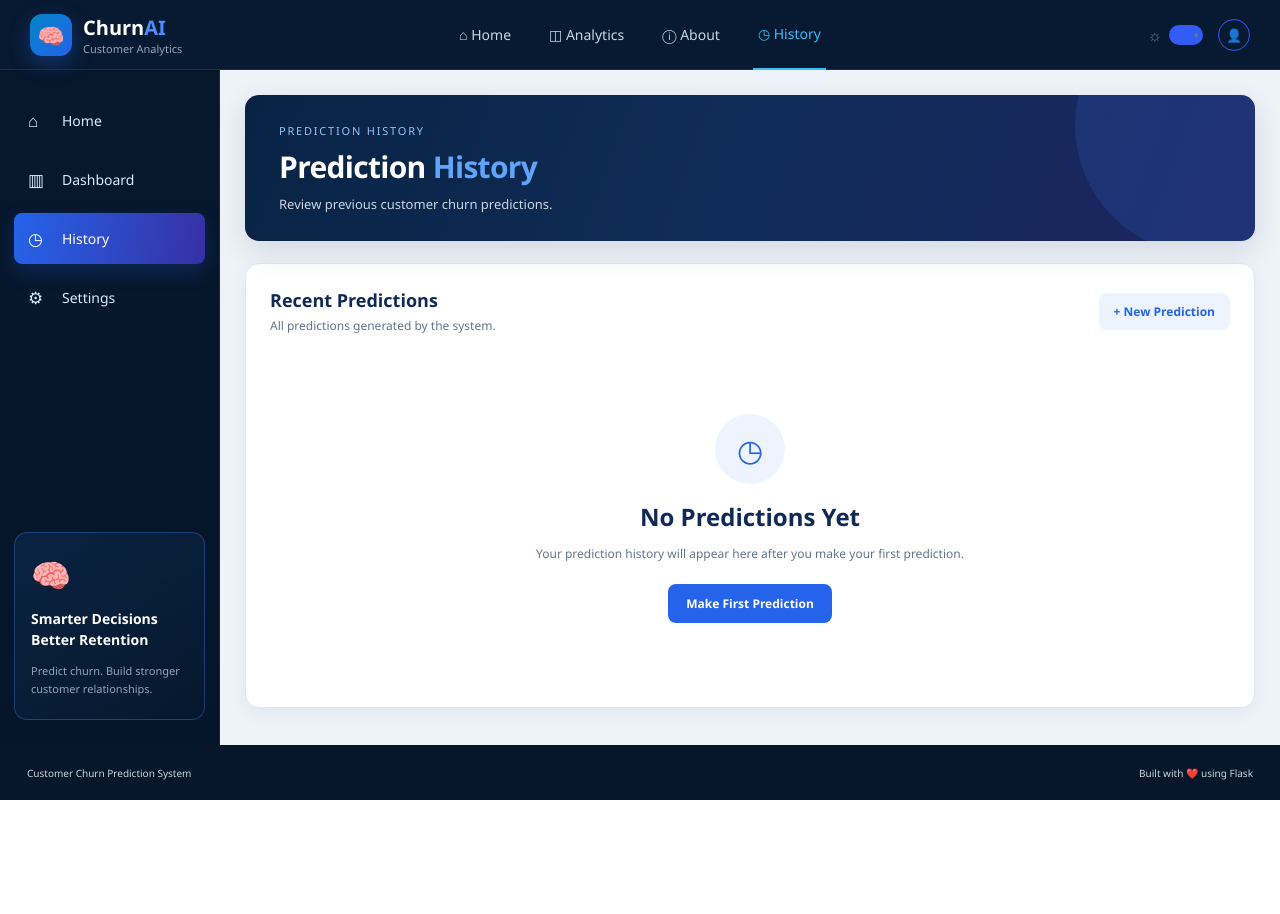
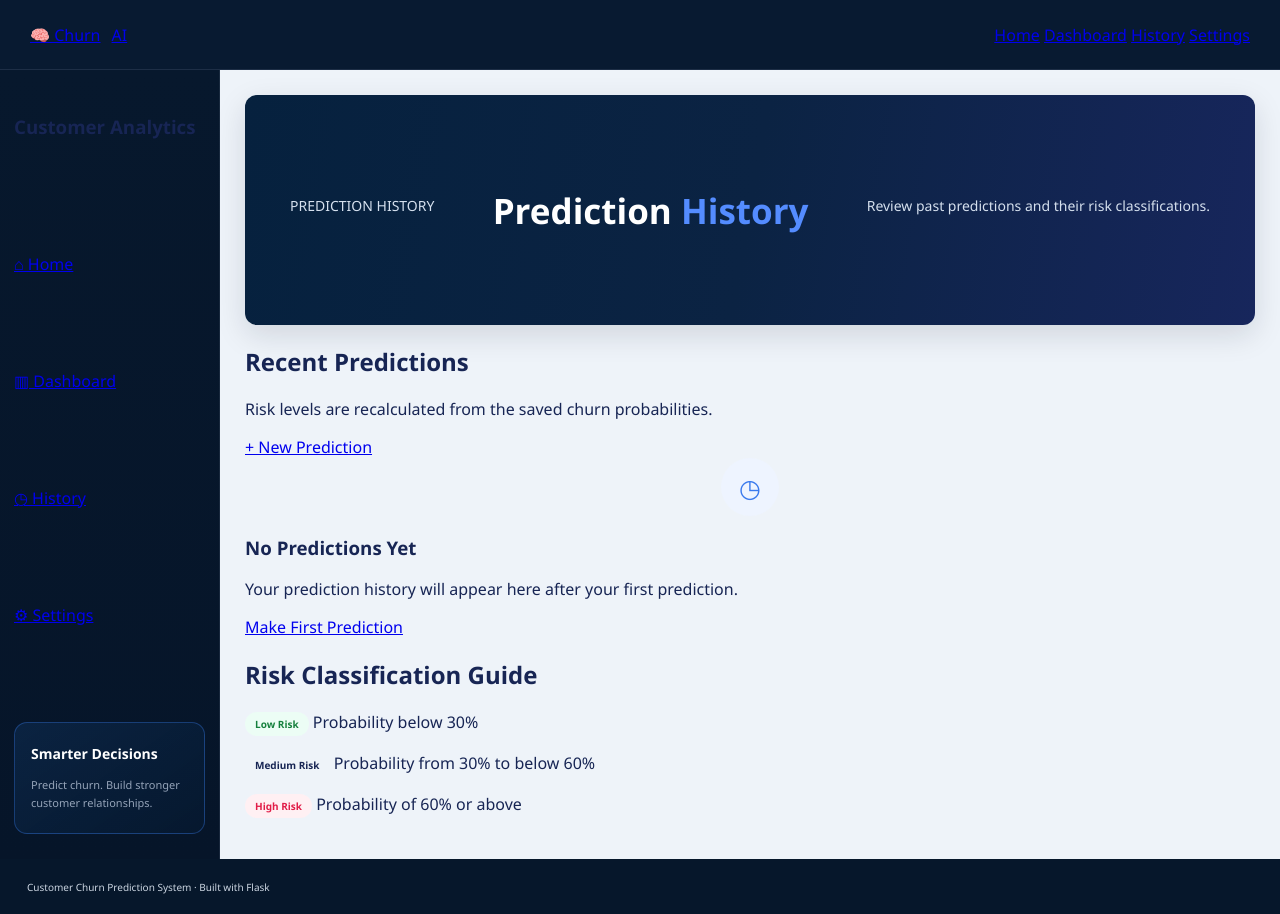
Before and after one commit to amulyaalluru2007-ctrl/Machine-Learning, a Flask app: page /history in a window 1280 px wide. Before the commit the page ends 800 px from the top, so only its background shows below. Run offline with Flask 3, Linux system fonts and the light colour scheme; parts of the project's set-up code (start-up, migrations or seed data) failed here and were passed over.

Commit message:
Update history.html

```diff
--- a/Project/customer_churn_deployment/templates/history.html
+++ b/Project/customer_churn_deployment/templates/history.html
@@ -1,319 +1,111 @@
+
 <!DOCTYPE html>
 <html lang="en">
-
 <head>
-
-<meta charset="UTF-8">
-
-<meta name="viewport"
-content="width=device-width, initial-scale=1.0">
-
-<title>ChurnAI | History</title>
-
-<link rel="stylesheet"
-href="{{ url_for('static', filename='style.css') }}">
-
+    <meta charset="UTF-8">
+    <meta name="viewport" content="width=device-width, initial-scale=1.0">
+    <title>ChurnAI | Prediction History</title>
+    <link rel="stylesheet" href="{{ url_for('static', filename='style.css') }}">
 </head>
-
 <body>
 
+<header class="topbar">
+    <a class="brand" href="/">🧠 Churn<span>AI</span></a>
+    <nav>
+        <a href="/">Home</a>
+        <a href="/dashboard">Dashboard</a>
+        <a class="active" href="/history">History</a>
+        <a href="/settings">Settings</a>
+    </nav>
+</header>
 
-<header class="topbar">
+<div class="page-layout">
+    <aside class="sidebar">
+        <h3>Customer Analytics</h3>
+        <a href="/">⌂ Home</a>
+        <a href="/dashboard">▥ Dashboard</a>
+        <a class="active" href="/history">◷ History</a>
+        <a href="/settings">⚙ Settings</a>
 
-<div class="brand">
+        <div class="sidebar-bottom">
+            <h3>Smarter Decisions</h3>
+            <p>Predict churn. Build stronger customer relationships.</p>
+        </div>
+    </aside>
 
-<div class="brand-logo">
-🧠
+    <main class="main-content">
+        <section class="hero">
+            <p class="eyebrow">PREDICTION HISTORY</p>
+            <h1>Prediction <span>History</span></h1>
+            <p>Review past predictions and their risk classifications.</p>
+        </section>
+
+        <section class="panel">
+            <div class="section-header">
+                <div>
+                    <h2>Recent Predictions</h2>
+                    <p class="muted">Risk levels are recalculated from the saved churn probabilities.</p>
+                </div>
+                <a href="/" class="primary-button">+ New Prediction</a>
+            </div>
+
+            {% if records %}
+            <div class="table-container">
+                <table>
+                    <thead>
+                        <tr>
+                            <th>#</th>
+                            <th>Prediction</th>
+                            <th>Churn Probability</th>
+                            <th>Risk Level</th>
+                        </tr>
+                    </thead>
+                    <tbody>
+                        {% for record in records|reverse %}
+                        <tr>
+                            <td>{{ loop.index }}</td>
+                            <td>{{ record["Prediction"] }}</td>
+                            <td>
+                                <strong>{{ '%.2f'|format(record["Probability"]|float) }}%</strong>
+                            </td>
+                            <td>
+                                {% set probability = record["Probability"]|float %}
+
+                                {% if probability < 30 %}
+                                    <span class="badge success">Low Risk</span>
+                                {% elif probability < 60 %}
+                                    <span class="badge medium">Medium Risk</span>
+                                {% else %}
+                                    <span class="badge danger">High Risk</span>
+                                {% endif %}
+                            </td>
+                        </tr>
+                        {% endfor %}
+                    </tbody>
+                </table>
+            </div>
+            {% else %}
+            <div class="empty-state">
+                <div class="empty-icon">◷</div>
+                <h3>No Predictions Yet</h3>
+                <p>Your prediction history will appear here after your first prediction.</p>
+                <a href="/" class="primary-button">Make First Prediction</a>
+            </div>
+            {% endif %}
+        </section>
+
+        <section class="panel">
+            <h2>Risk Classification Guide</h2>
+            <div class="legend-list">
+                <p><span class="badge success">Low Risk</span> Probability below 30%</p>
+                <p><span class="badge medium">Medium Risk</span> Probability from 30% to below 60%</p>
+                <p><span class="badge danger">High Risk</span> Probability of 60% or above</p>
+            </div>
+        </section>
+    </main>
 </div>
 
-<div>
-
-<div class="brand-name">
-Churn<span>AI</span>
-</div>
-
-<div class="brand-subtitle">
-Customer Analytics
-</div>
-
-</div>
-
-</div>
-
-
-<nav class="top-navigation">
-
-<a href="/">
-⌂ Home
-</a>
-
-<a href="/dashboard">
-◫ Analytics
-</a>
-
-<a href="/settings">
-ⓘ About
-</a>
-
-<a href="/history" class="active">
-◷ History
-</a>
-
-</nav>
-
-
-<div class="profile">
-
-<div class="theme-toggle">
-☼
-<span>●</span>
-</div>
-
-<div class="profile-icon">
-👤
-</div>
-
-</div>
-
-</header>
-
-
-
-<div class="page-layout">
-
-
-<aside class="sidebar">
-
-<div class="sidebar-menu">
-
-<a href="/" class="sidebar-link">
-<span>⌂</span>
-Home
-</a>
-
-<a href="/dashboard" class="sidebar-link">
-<span>▥</span>
-Dashboard
-</a>
-
-<a href="/history"
-class="sidebar-link active">
-
-<span>◷</span>
-History
-
-</a>
-
-<a href="/settings" class="sidebar-link">
-<span>⚙</span>
-Settings
-</a>
-
-</div>
-
-
-<div class="sidebar-bottom">
-
-<div class="sidebar-brain">
-🧠
-</div>
-
-<h3>
-Smarter Decisions
-<br>
-Better Retention
-</h3>
-
-<p>
-Predict churn. Build stronger
-customer relationships.
-</p>
-
-</div>
-
-</aside>
-
-
-
-<main class="main-content">
-
-
-<section class="dashboard-header">
-
-<div>
-
-<div class="hero-label">
-PREDICTION HISTORY
-</div>
-
-<h1>
-Prediction <span>History</span>
-</h1>
-
-<p>
-Review previous customer churn predictions.
-</p>
-
-</div>
-
-</section>
-
-
-
-<div class="history-card">
-
-
-<div class="history-heading">
-
-<div>
-
-<h2>
-Recent Predictions
-</h2>
-
-<p>
-All predictions generated by the system.
-</p>
-
-</div>
-
-<a href="/" class="small-action">
-+ New Prediction
-</a>
-
-</div>
-
-
-
-{% if records %}
-
-
-<div class="table-container">
-
-<table>
-
-<thead>
-
-<tr>
-
-<th>#</th>
-
-<th>Prediction</th>
-
-<th>Churn Probability</th>
-
-<th>Status</th>
-
-</tr>
-
-</thead>
-
-
-<tbody>
-
-{% for record in records|reverse %}
-
-<tr>
-
-<td>
-{{ loop.index }}
-</td>
-
-
-<td>
-
-{{ record["Prediction"] }}
-
-</td>
-
-
-<td>
-
-<strong>
-{{ record["Probability"] }}%
-</strong>
-
-</td>
-
-
-<td>
-
-{% if "Likely to Churn" in record["Prediction"] %}
-
-<span class="badge danger">
-High Risk
-</span>
-
-{% else %}
-
-<span class="badge success">
-Low Risk
-</span>
-
-{% endif %}
-
-</td>
-
-</tr>
-
-{% endfor %}
-
-</tbody>
-
-</table>
-
-</div>
-
-
-{% else %}
-
-
-<div class="empty-history">
-
-<div>
-◷
-</div>
-
-<h2>
-No Predictions Yet
-</h2>
-
-<p>
-Your prediction history will appear here
-after you make your first prediction.
-</p>
-
-<a href="/">
-Make First Prediction
-</a>
-
-</div>
-
-
-{% endif %}
-
-
-</div>
-
-
-</main>
-
-</div>
-
-
-
-<footer class="footer">
-
-<div>
-Customer Churn Prediction System
-</div>
-
-<div>
-Built with ❤️ using Flask
-</div>
-
-</footer>
-
+<footer class="footer">Customer Churn Prediction System · Built with Flask</footer>
 
 </body>
 </html>
```
